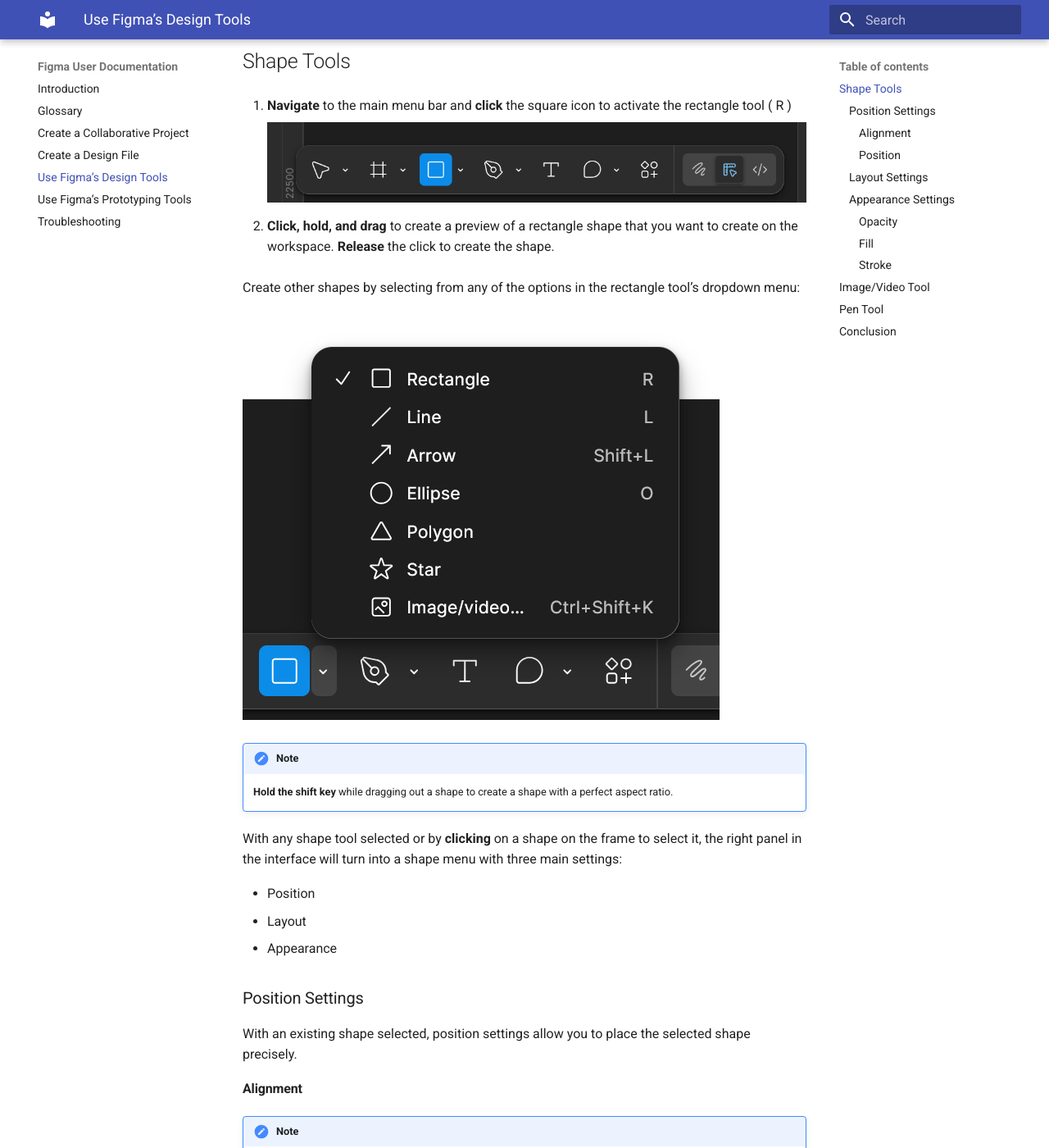
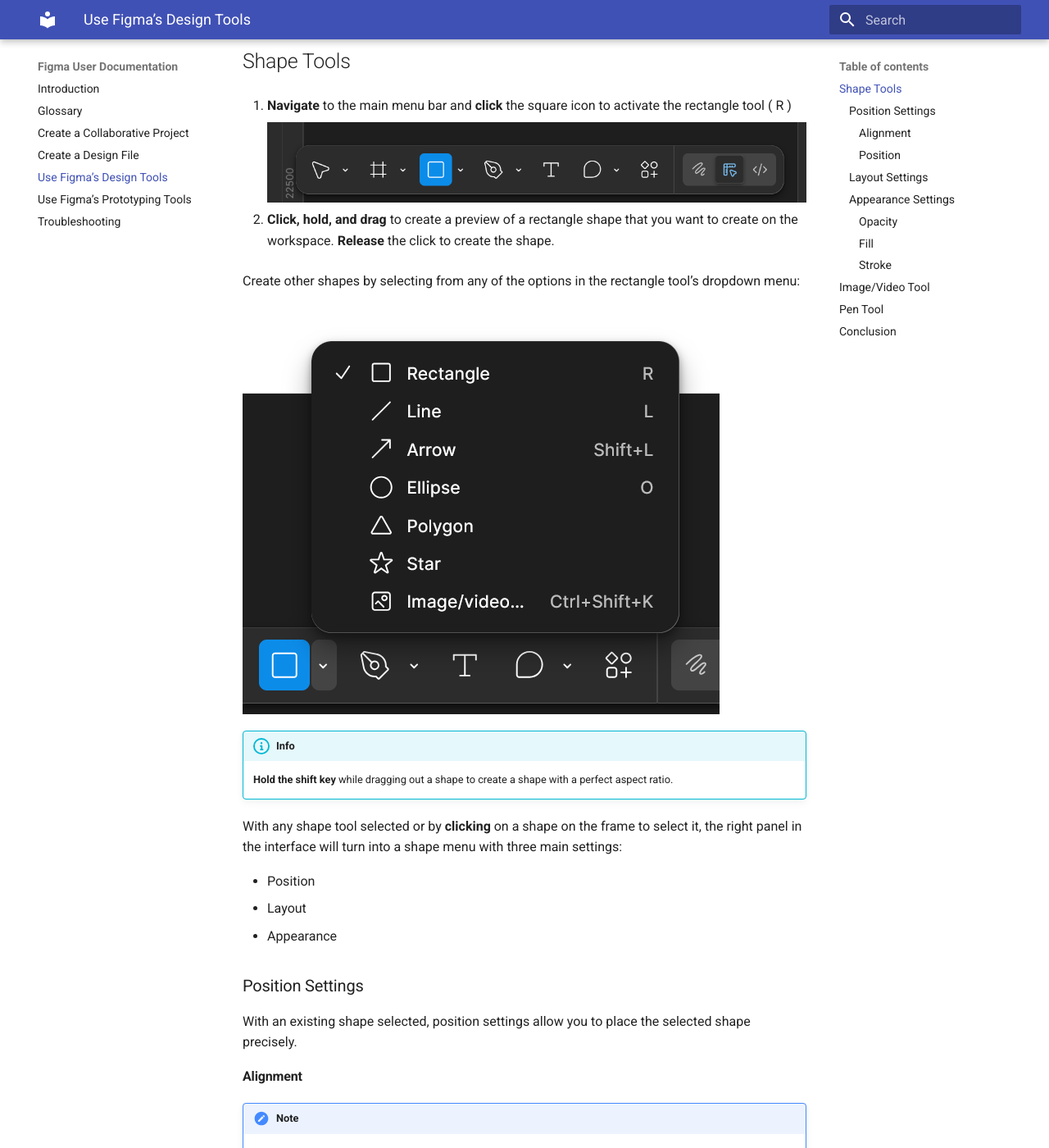
Before and after one commit to avkuda48/figmaUserDocs_avaAnna, an MkDocs documentation site: the page built from docs/task3.md, in a window 1280 px wide and 1400 px high, scrolled down 214 px. Shown: the whole window at 82% size. Built offline with MkDocs 1.6.1 and Material for MkDocs 9.7.7, drawn with Linux system fonts in a browser that asks for light colours.

Commit message:
fixed admonition, images, and added readme

```diff
--- /dev/null
+++ b/docs/style.css
@@ -0,0 +1,3 @@
+img {
+    display: block;
+}
--- a/docs/task3.md
+++ b/docs/task3.md
@@ -14,7 +14,7 @@
 
 ![Dropdown menu of different shapes as options to create](imgs/task3-2-rectangleDropDown.png "Shape Tool Dropdown Menu")
 
-!!! note
+!!! info
 
     **Hold the shift key** while dragging out a shape to create a shape with a perfect aspect ratio.
 
@@ -128,7 +128,7 @@
 
 2. **Edit** it’s width by **clicking** on the weight input field and **inputting** in a numerical value.
 
-!!! note
+!!! info
 
     You can change a stroke’s colour and opacity the same way you do for the fill.
 
--- a/mkdocs.yml
+++ b/mkdocs.yml
@@ -1,3 +1,4 @@
+
 site_name: Figma User Documentation
 site_url: https://sitename.example
 theme:
@@ -10,6 +11,9 @@
       danger: octicons/zap-16
       example: octicons/beaker-16
 
+extra_css:
+  - style.css
+
 markdown_extensions:
   - admonition
   - pymdownx.details
```
Also changed, not shown: docs/index.md (+1 -0 lines), 3 other files.
